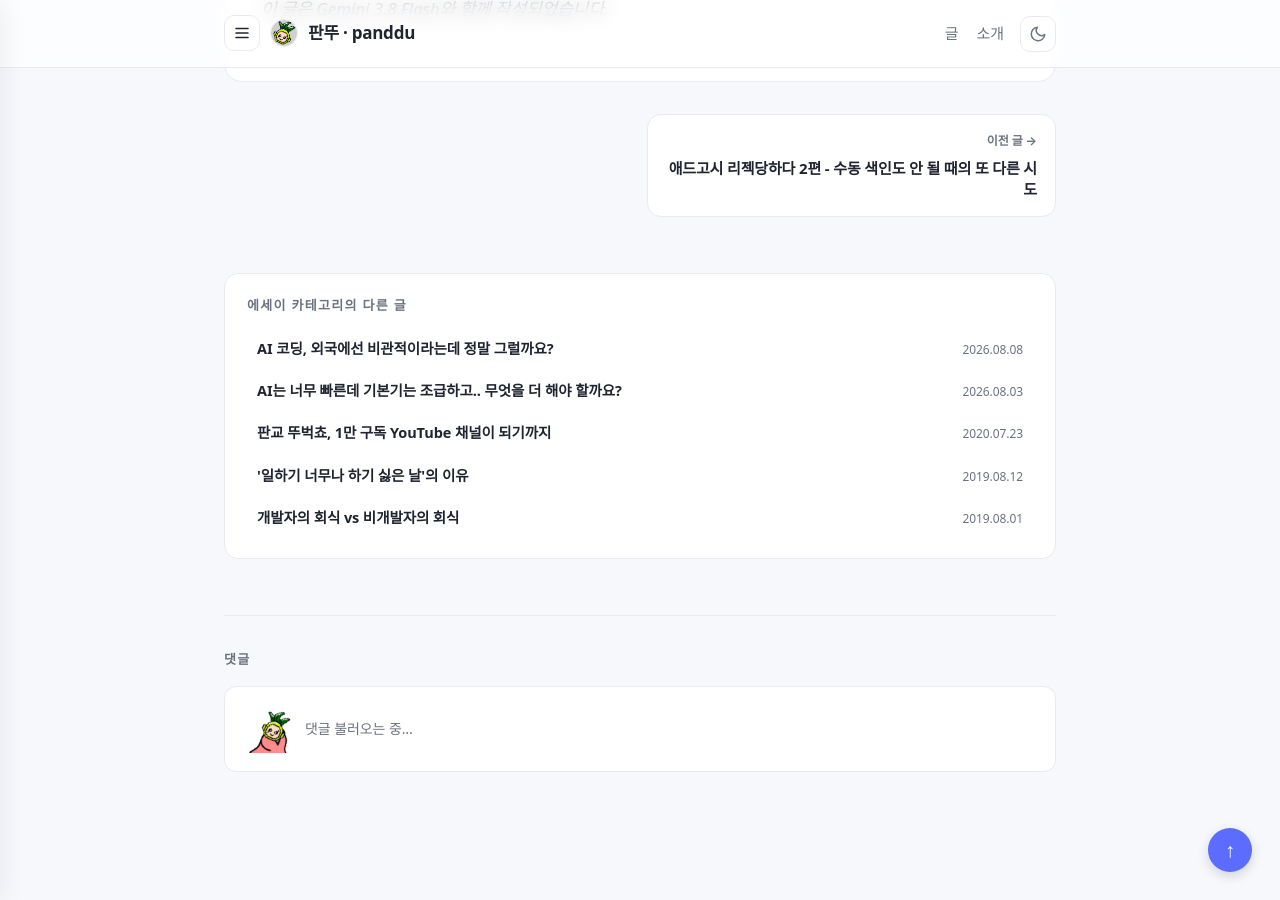
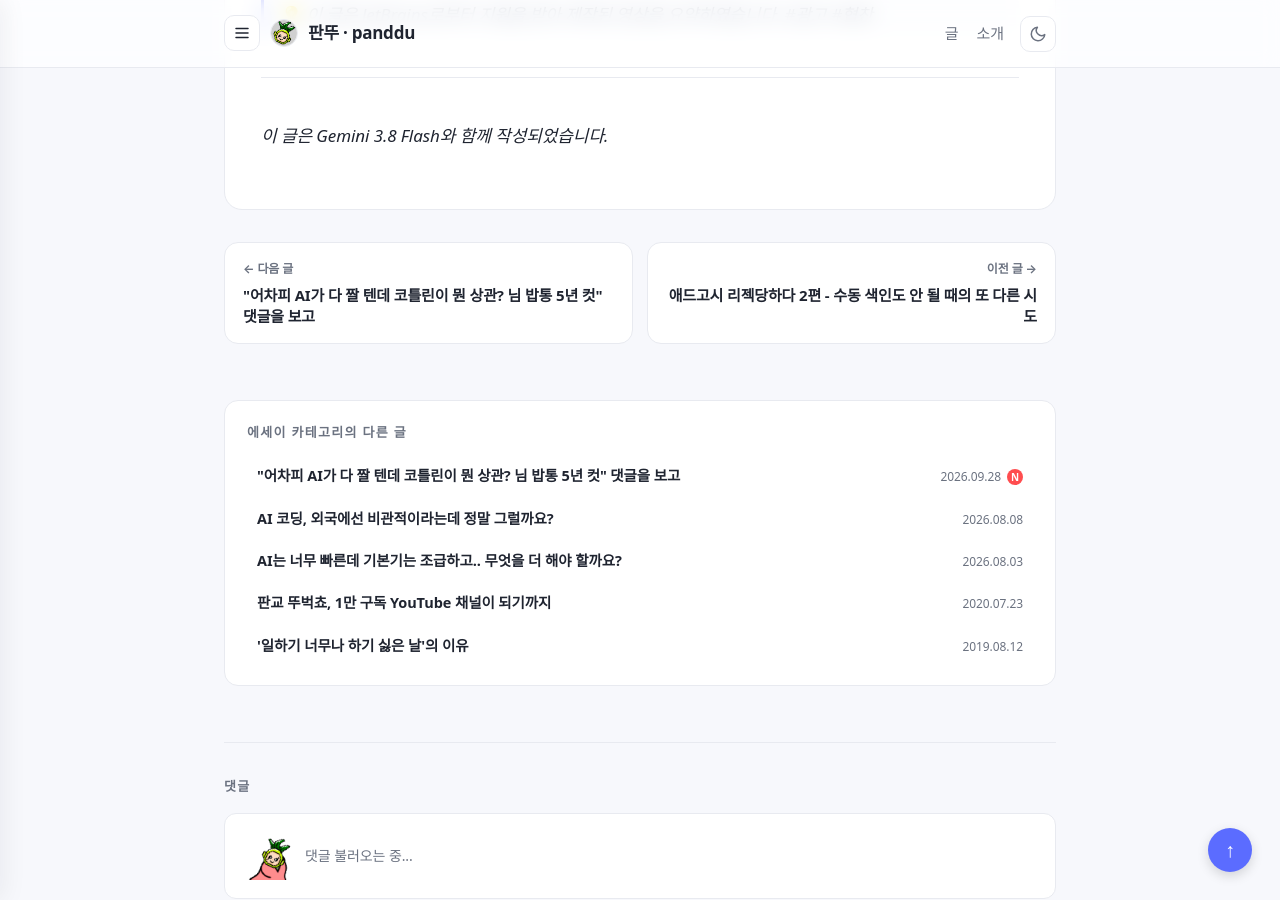
Before and after one commit to panddu/panddu.github.io, a Jekyll site: the page built from _posts/2026-09-27-baby-meal-planner-kotlin.md, in a window 1280 px wide and 900 px high, scrolled down 7410 px. Built offline with Jekyll 4.4.1, drawn with Linux system fonts in a browser that asks for light colours; some web fonts are replaced; comment, search, counter and statistics services are not loaded; some of the changed lines change nothing that is shown.

Commit message:
publish: "어차피 AI가 다 짤 텐데 코틀린이 뭔 상관? 님 밥통 5년 컷" 댓글을 보고

```diff
--- a/_posts/2026-09-27-baby-meal-planner-kotlin.md
+++ b/_posts/2026-09-27-baby-meal-planner-kotlin.md
@@ -16,7 +16,9 @@
 
 > 💡 *이 글은 JetBrains로부터 지원을 받아 제작된 영상을 요약하였습니다.*
 
-![아기 식판 채우려고 앱까지 만든 엄마](/assets/img/posts/2026-09-17/1.png)
+<div class="video-container" style="position: relative; padding-bottom: 56.25%; height: 0; overflow: hidden; max-width: 100%; margin: 24px 0; border-radius: 8px;">
+  <iframe src="https://www.youtube.com/embed/UItGOxVeKC4" frameborder="0" allow="accelerometer; autoplay; clipboard-write; encrypted-media; gyroscope; picture-in-picture" allowfullscreen style="position: absolute; top: 0; left: 0; width: 100%; height: 100%; border: none;"></iframe>
+</div>
 
 얼마 전 유튜브 영상에서 말씀드렸듯이, 저는 AI 시대의 가장 큰 매력이 **"내가 필요한 도구를 내가 직접 빠르게 뚝딱 만들어 낼 수 있다는 점"**에 있다고 생각합니다.
 
--- /dev/null
+++ b/_posts/2026-09-28-ai-coding-language-and-developer-future.md
@@ -0,0 +1,214 @@
+---
+layout: post
+title: "\"어차피 AI가 다 짤 텐데 코틀린이 뭔 상관? 님 밥통 5년 컷\" 댓글을 보고"
+date: 2026-09-28 21:00:00 +0900
+category: essay
+excerpt: "\"AI 시대에 언어가 무의미하다\", \"자바에 널세이프티만 있으면 코틀린은 사족이다\"라는 유튜브 댓글에 부쳐, 현업 백엔드 시니어 개발자가 생각하는 언어의 엄격함과 AI 시대 개발자의 밥통에 대해 솔직하게 적어봅니다."
+---
+
+<div class="toc-box">
+  <p class="toc-title">목차</p>
+  <ul>
+    <li><a href="#lang-comparison">1. "AI가 다 짜주는데 정적 언어 중에 뭔 상관?" (러스트·TS·자바 vs 코틀린)</a></li>
+    <li><a href="#syntactic-sugar">2. "자바에 널세이프티만 있으면 충분하다?" (코틀린 '슈가'의 실체)</a></li>
+    <li><a href="#developer-future">3. "AI 때문에 님 밥통 5년 컷?" (코더와 엔지니어의 차이)</a></li>
+    <li><a href="#conclusion">4. 마치며: 밥통 걱정할 시간에 도구를 더 부려먹읍시다</a></li>
+  </ul>
+</div>
+
+<style>
+  .toc-box {
+    background: var(--surface, #f9fafb);
+    border: 1px solid var(--line, #e5e7eb);
+    border-radius: 8px;
+    padding: 16px 20px;
+    margin: 24px 0;
+    font-size: 14.5px;
+  }
+  .toc-title {
+    font-weight: bold;
+    margin-top: 0 !important;
+    margin-bottom: 10px !important;
+    color: var(--ink, #1f2937);
+  }
+  .toc-box ul {
+    margin: 0 !important;
+    padding-left: 0 !important;
+    list-style: none !important;
+    list-style-type: none !important;
+  }
+  .toc-box li {
+    margin-bottom: 6px;
+    list-style: none !important;
+  }
+  .toc-box a {
+    color: var(--accent, #5b6cff);
+    text-decoration: none;
+    font-weight: 500;
+  }
+  .toc-box a:hover {
+    text-decoration: underline;
+  }
+  [id] {
+    scroll-margin-top: 90px;
+  }
+  .comment-btn {
+    display: inline-flex;
+    align-items: center;
+    gap: 7px;
+    background: #fff1f0;
+    color: #e62117 !important;
+    border: 1px solid #ffd6d6;
+    border-radius: 20px;
+    padding: 7px 16px;
+    font-size: 13.5px;
+    font-weight: 600;
+    text-decoration: none !important;
+    box-shadow: 0 1px 3px rgba(230, 33, 23, 0.08);
+    transition: all 0.2s ease;
+  }
+  .comment-btn:hover {
+    background: #ffe3e1;
+    border-color: #ffb8b8;
+    transform: translateY(-1px);
+    box-shadow: 0 3px 8px rgba(230, 33, 23, 0.16);
+  }
+</style>
+
+안녕하세요, 판교 뚜벅쵸입니다.
+
+얼마 전 저희 아내가 복직을 앞두고 코틀린과 인텔리제이로 아기 식단표 웹앱(Baby Meal Planner)을 만든 이야기를 <a href="https://youtu.be/UItGOxVeKC4" target="_blank" rel="noopener noreferrer">영상</a>과 [블로그 글](/posts/2026/09/baby-meal-planner-kotlin/)로 공유해 드렸었는데요.
+
+영상에 아주 흥미롭고, 또 한편으로는 많은 분들이 가질 법한 날카로운 의문이 담긴 댓글이 하나 달렸습니다.
+
+![유튜브 시청자 댓글](/assets/img/posts/2026-09-28/comment.png)
+
+<p style="margin: 8px 0 20px; text-align: center;">
+  <a href="https://www.youtube.com/watch?v=UItGOxVeKC4&lc=Ugx_hls2AXLfr9FJgwh4AaABAg" target="_blank" rel="noopener noreferrer" class="comment-btn">
+    <svg viewBox="0 0 24 24" width="16" height="16" fill="currentColor"><path d="M23.498 6.163a3.003 3.003 0 0 0-2.11-2.11C19.517 3.545 12 3.545 12 3.545s-7.517 0-9.388.508a3.003 3.003 0 0 0 2.11 2.11C0 8.033 0 12 0 12s0 3.967.502 5.837a3.003 3.003 0 0 0 2.11 2.11c1.871.508 9.388.508 9.388.508s7.517 0 9.388-.508a3.003 3.003 0 0 0 2.11-2.11C24 15.967 24 12 24 12s0-3.967-.502-5.837zM9.545 15.568V8.432L15.818 12l-6.273 3.568z"/></svg>
+    <span>YouTube에서 댓글 원문 보기</span>
+    <span style="font-size: 11px; opacity: 0.6;">↗</span>
+  </a>
+</p>
+
+> *"어짜피 ai 써서 코드짤탠데 코틀린이든 자바든 러스트든 타입스크립트든 뭔 상관임? 그리고 코틀린이 널세이프티 관련까진 좋은데 쓸데없는 syntactic sugar 너무 많아서 그냥 자바에 널세이프티만 해결한 버전 나오면 그냥 그게 더 낫겠다 느낌... 결론은 ai땜에 님 밥통 사라질날도 얼마 안남았단 말임 최대 5년??"*
+
+댓글을 보고 피식 웃음이 났습니다.
+
+우선 제 밥통 유효기간을 5년이나 넉넉하게 잡아주셔서 진심으로 감사하다는 말씀부터 드리고 싶습니다. 솔직히 요즘 AI 모델 발전 속도를 보면 5년이면 너무 관대하신 거 아닌가 싶거든요. 전 한 2년 봤는데 말이죠. 5년이면 저희 집 아들 은호 유치원 졸업하고 초등학교 들어갈 때까지는 먹여 살릴 수 있는 시간이라 오히려 안도감이 들 지경입니다.
+
+이 댓글에는 사실 **현재 많은 개발자와 입문자분들이 AI 코딩을 바라보는 3가지 핵심 쟁점**이 모두 압축되어 있습니다.
+
+1. **AI가 짜는데 언어가 정말 상관없을까?**
+2. **코틀린의 문법적 설탕(Syntactic Sugar)은 정말 쓸데없는 사족일까?**
+3. **진짜로 5년 뒤면 개발자 밥통이 깨질까?**
+
+현업에서 매일 AI 에이전트를 끼고 백엔드 레거시와 씨름하는 시니어 개발자 입장에서, 솔직한 제 생각을 차근차근 정리해 보았습니다.
+
+---
+
+## <span id="lang-comparison">1. "AI가 다 짜주는데 정적 언어들(자바, 러스트, TS, 코틀린) 중에 뭔 상관?"</span>
+👉 **정적 언어의 중요성을 짚은 건 맞습니다. 하지만 그중에서도 '코틀린'이어야 했던 이유가 있습니다.**
+
+우선 인정할 건 쿨하게 인정하고 넘어가야 합니다.
+
+댓글 작성자분께서 예시로 든 언어들(자바, 러스트, 타입스크립트, 코틀린)은 모두 **타입을 정적으로 다루는 언어들**입니다. 이 점에서 댓글 작성자분의 통찰은 아주 날카롭습니다.
+
+AI 코딩 시대에 파이썬이나 순수 자바스크립트 같은 동적 언어는, AI가 환각(Hallucination)으로 잘못된 속성을 참조하거나 타입을 삐끗해도 컴파일 시점에 아무런 경고도 주지 않습니다. 결국 새벽에 런타임 에러(`AttributeError`, `TypeError`)가 터지면서 사람이 디버깅 지옥에 빠지죠. 반면 정적 타입 언어들은 컴파일러가 AI의 멱살을 잡고 즉각적인 기계적 피드백(Feedback Loop)을 주기 때문에, AI와의 협업 효율이 차원이 다릅니다.
+
+그렇다면 **"정적 언어들끼리 비교했을 때도 정말 아무거나 써도 상관없을까?"**
+아닙니다. AI 바이브 코딩으로 주말에 빠르고 안전하게 프로덕트를 뽑아내야 하는 상황이라면, 이 네 언어의 체감 난이도와 생산성은 완전히 갈립니다.
+
+#### ① vs Rust (러스트): 강력하지만 바이브 코딩의 템포를 끊는 컴파일러
+러스트는 메모리 안전성과 성능에서 의심할 여지 없는 최고의 언어입니다. 하지만 AI에게 러스트 코드를 맡겨보면 곧바로 **소유권(Ownership), Borrow Checker, 그리고 라이프타임(Lifetime) 지옥**을 맛보게 됩니다.
+AI는 조금만 로직이 복잡해져도 소유권 에러를 해결하지 못해 `clone()`을 코드 전체에 남발하거나, 컴파일 에러를 고치려다 다른 라이프타임 에러를 뿜는 핑퐁 루프에 갇히기 십상입니다. 주말에 식단표 앱 하나 뚝딱 만들어야 하는데, 러스트 컴파일러와 기싸움하다가 주말이 다 끝납니다.
+
+#### ② vs TypeScript (타입스크립트): 화려한 컴파일 타임, 그러나 허술한 런타임
+타입스크립트는 웹 프론트엔드와 풀스택에서 최고의 언어입니다. 하지만 백엔드로 들어오면 본질은 결국 '런타임 자바스크립트'입니다.
+TS의 타입 시스템은 컴파일이 끝나면 런타임에 완전히 증발(Type Erasure)합니다. DB에서 넘어오는 데이터나 외부 API 응답 경계면에서 Zod 같은 런타임 스키마 검증 라이브러리를 덕지덕지 바르지 않으면, AI가 만든 코드에서 여전히 `undefined is not a function` 같은 런타임 폭탄이 터집니다. 게다가 매번 발목을 잡는 Node.js 생태계의 의존성 설정(ESM vs CommonJS 충돌, 빌드 설정 지옥)은 바이브 코딩의 흐름을 뚝뚝 끊어놓습니다.
+
+#### ③ vs Java (자바): 안정적이지만 AI의 컨텍스트를 갉아먹는 보일러플레이트
+자바는 30년 프로덕션 역사를 자랑하는 백엔드의 절대 강자입니다. 하지만 코드가 너무 장황합니다.
+같은 비즈니스 로직을 구현해도 자바는 코틀린보다 코드 라인 수가 2~3배는 길어집니다. 타이핑이야 AI가 해준다 쳐도, 이게 왜 문제일까요? **AI에게 기존 코드를 읽히고 수정할 때 먹여야 하는 컨텍스트(Context Window)가 불필요하게 뚱뚱해지기 때문입니다.** 긴 보일러플레이트 코드는 토큰 비용을 낭비시킬 뿐만 아니라, LLM 모델의 주의력(Attention)을 분산시켜 정작 중요한 비즈니스 로직에서 실수를 유발합니다. 게다가 타입 레벨의 원천적 Null Safety가 없다는 치명적인 약점도 여전하죠.
+
+#### ④ 코틀린이 가진 완벽한 '스위트 스팟 (Sweet Spot)'
+코틀린은 바로 이 정적 언어들 사이에서 가장 실용적인 **균형점**을 찾아낸 언어입니다:
+
+- 러스트처럼 컴파일러가 사납지 않아서 **AI가 막힘없이 빠른 템포로 코드를 쳐낼 수 있고**,
+- 타입스크립트와 달리 JVM 바이트코드 레벨에서 **런타임 타입과 Null Safety(`Type?`)를 엄격하게 보장**하며,
+- 자바 대비 훨씬 압축되고 간결한 문법 덕분에 **AI에게 전달하는 컨텍스트 밀도가 극대화(토큰 절약)**됩니다.
+- 그러면서도 자바의 30년 오픈소스 생태계와 Gradle 기반의 무결한 빌드 환경을 100% 그대로 흡수합니다.
+
+결국 "정적 언어니까 아무거나 써도 그게 그거"가 아니라, **"AI의 빠른 생산성을 갉아먹지 않으면서도 가장 단단한 안정성을 주는 스위트 스팟"**에 코틀린이 있었기 때문에 선택한 것입니다.
+
+---
+
+## <span id="syntactic-sugar">2. "코틀린 문법적 설탕(Syntactic Sugar) 많다? 자바에 널세이프티만 있으면 충분하다?"</span>
+👉 **그 '슈가'가 걷어내 준 수만 줄의 버그 유발 코드를 생각해보면요.**
+
+댓글 작성자분께서는 코틀린의 다양한 문법 요소들을 "쓸데없는 장식(Sugar)"으로 보셨고, "차라리 자바에 Null Safety만 들어간 버전이 나오면 낫겠다"고 하셨습니다.
+
+자바 진영도 최근 눈부시게 발전하고 있습니다. `record`, 패턴 매칭, 가상 스레드(Virtual Threads) 등 코틀린의 좋은 점들을 흡수하며 빠르게 현대화되고 있죠. 저 역시 자바를 10년 넘게 써온 입장에서 자바의 진화를 진심으로 응원합니다.
+
+하지만 **"자바에 널세이프티만 추가하면 코틀린보다 낫다"**는 기술적으로 불가능에 가까운 희망사항입니다.
+
+자바의 가장 위대한 자산이자 동시에 가장 무거운 족쇄는 바로 **'30년 묵은 하위 호환성(Backward Compatibility)'**입니다.
+자바는 1995년에 짠 코드도 최신 JDK에서 돌아가는 걸 지향하는 언어입니다. 그런 자바가 이제 와서 언어 타입 시스템 밑바닥을 갈아엎어 `String`과 `String?`을 언어 차원에서 구분한다? 기존의 수십억 줄짜리 오픈소스 생태계와 기업들의 레거시 코드가 전부 깨집니다.
+
+그래서 자바는 고육지책으로 `@Nullable`, `@NotNull` 같은 어노테이션이나 `Optional<T>` 같은 래퍼 객체를 도입했지만, 써보신 분들은 아실 겁니다. 강제력도 약하고 코드만 더 장황해진다는 걸요.
+
+그리고 코틀린의 '문법적 설탕'들은 단순히 겉멋 부리려고 넣은 화장품이 아닙니다.
+- **Smart Cast**: `if (obj is String)` 체크하면 개발자가 굳이 `(String) obj` 캐스팅 안 해도 알아서 처리
+- **Data Class & 불변성**: 게터, 세터, `equals()`, `hashCode()`, `copy()` 손수 짜다 생기던 버그 원천 차단
+- **Extension Functions & Scope Functions**: 의미 없는 유틸 클래스 남발 없이 비즈니스 로직을 물 흐르듯 읽히게 만드는 힘
+
+이 '슈가'들은 개발자가 **비즈니스 로직의 의도(Intent)**에만 집중할 수 있게 기계적인 노가다를 언어 차원에서 흡수한 결과물입니다. 그게 없던 시절, 자바 개발자들이 롬복(Lombok) 억지로 끼워 넣다가 IDE 깨지고 컴파일러 꼬이며 고통받았던 역사를 떠올려보면 코틀린의 설계가 얼마나 실용적인지 실감하게 됩니다.
+
+---
+
+## <span id="developer-future">3. "AI 때문에 님 밥통 5년 컷?"</span>
+👉 **단순히 '코드를 치는 사람'의 밥통은 이미 깨지고 있습니다. 하지만…**
+
+마지막으로 가장 흥미진진했던 밥통 이야기입니다. 다시 생각해도 "최대 5년"은 참 따뜻한 전망입니다. 현업에 있다 보면 체감상 2년 뒤도 까마득하거든요.
+
+냉정하게 인정할 건 인정해야 합니다. 만약 어떤 개발자의 업무가 기획서 보고 CRUD API 타이핑 치고, 화면 퍼블리싱 긁어다 붙이는 게 전부였다면? 5년은커녕 지금 당장 위험한 게 맞습니다. 그런 단순 노동은 지금의 AI도 이미 기가 막히게 잘하니까요.
+
+하지만 현업에서 진짜 소프트웨어를 만드는 일은 '타이핑'이 10%도 안 됩니다.
+
+- 기획자가 자기도 모르는 숨은 엣지 케이스를 집요하게 파고들어 요구사항을 정의하고,
+- 회사의 10년 묵은 결제 DB와 정합성을 맞추기 위해 트랜잭션 격리 수준을 고민하며,
+- AI가 그럴싸하게 짜놓은 코드 속에 숨어있는 동시성 버그나 슬로우 쿼리를 잡아내고,
+- **시스템이 터졌을 때 "이건 AI가 짰는데요?"라고 핑계 댈 수 없으니 온전히 최종 책임을 지는 일.**
+
+소프트웨어 개발의 본질은 **'책임'**과 **'의사결정'**입니다.
+AI가 코드를 10배 빨리 생성해 낼수록, 그 코드가 만들어낼 버그와 기술 부채를 감당하고 검증할 수 있는 사람의 가치는 오히려 더 올라갑니다.
+
+AI가 발전해서 제 밥통이 2년 뒤에 깨질지, 5년 뒤에 깨질지는 저도 모릅니다. 미래는 아무도 장담할 수 없으니까요.
+하지만 한 가지 확실한 건 있습니다.
+
+"어차피 AI가 다 해줄 텐데 공부해서 뭐 해?", "어차피 망할 텐데 언어가 뭐가 중요해?" 하고 냉소하며 손 놓고 있는 사람의 밥통이 제일 먼저 깨질 거라는 사실입니다.
+
+---
+
+## <span id="conclusion">마치며: 밥통 걱정할 시간에 도구를 더 부려먹읍시다</span>
+
+2년이든 5년이든 제 밥통의 수명이 언제까지일지는 모르겠지만, 적어도 그 시간 동안 저는 AI라는 강력한 부사수를 옆에 끼고 예전 같으면 상상도 못 했을 속도로 문제를 해결해 나갈 생각입니다.
+
+아내와 함께 주말에 식단표 앱을 뚝딱 만들고, 레거시 코드를 정리하고, 아낀 시간으로 아들 은호랑 놀이터에서 미끄럼틀 한 번 더 타는 것.
+
+AI 시대에 우리가 취해야 할 태도는 막연한 공포나 시니컬한 방관이 아니라, **"이 기가 막힌 도구로 오늘 내 삶의 어떤 문제를 더 빠르고 재밌게 풀 것인가"**에 집중하는 게 아닐까 싶습니다.
+
+<div class="video-container" style="position: relative; padding-bottom: 56.25%; height: 0; overflow: hidden; max-width: 100%; margin: 30px 0 16px; border-radius: 8px;">
+  <iframe src="https://www.youtube.com/embed/UItGOxVeKC4" frameborder="0" allow="accelerometer; autoplay; clipboard-write; encrypted-media; gyroscope; picture-in-picture" allowfullscreen style="position: absolute; top: 0; left: 0; width: 100%; height: 100%; border: none;"></iframe>
+</div>
+
+<p style="margin: 0 0 28px;">
+  <a href="https://youtu.be/UItGOxVeKC4" target="_blank" rel="noopener noreferrer" style="font-weight: 600; display: inline-flex; align-items: center; gap: 8px; color: #e62117; text-decoration: none;">
+    <svg viewBox="0 0 24 24" width="20" height="20" fill="currentColor" style="flex-shrink: 0;"><path d="M23.498 6.163a3.003 3.003 0 0 0-2.11-2.11C19.517 3.545 12 3.545 12 3.545s-7.517 0-9.388.508a3.003 3.003 0 0 0 2.11 2.11C0 8.033 0 12 0 12s0 3.967.502 5.837a3.003 3.003 0 0 0 2.11 2.11c1.871.508 9.388.508 9.388.508s7.517 0 9.388-.508a3.003 3.003 0 0 0 2.11-2.11C24 15.967 24 12 24 12s0-3.967-.502-5.837zM9.545 15.568V8.432L15.818 12l-6.273 3.568z"/></svg>
+    <span style="border-bottom: 1px solid rgba(230, 33, 23, 0.35);">YouTube에서 관련 영상 보기 (뚜데 39)</span>
+  </a>
+</p>
+
+---
+
+*이 글은 Gemini 3.8 Flash와 함께 작성되었습니다.*
```
Also changed, not shown: assets/img/posts/2026-09-28/comment.png (added).
